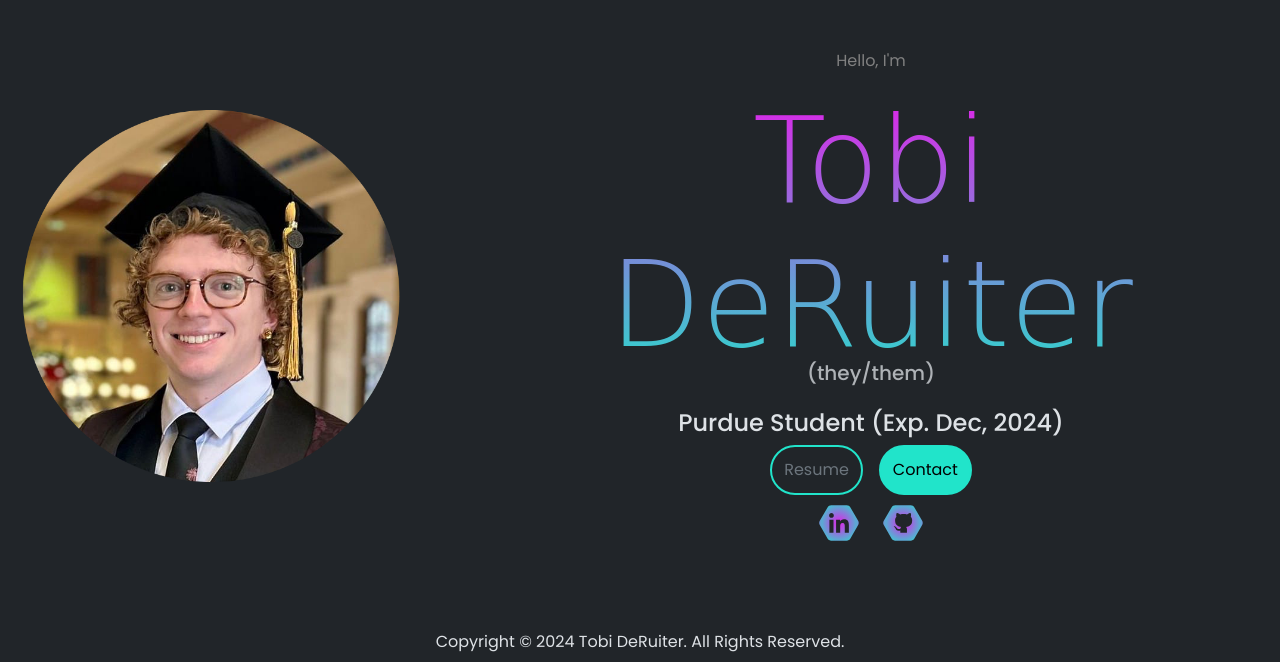
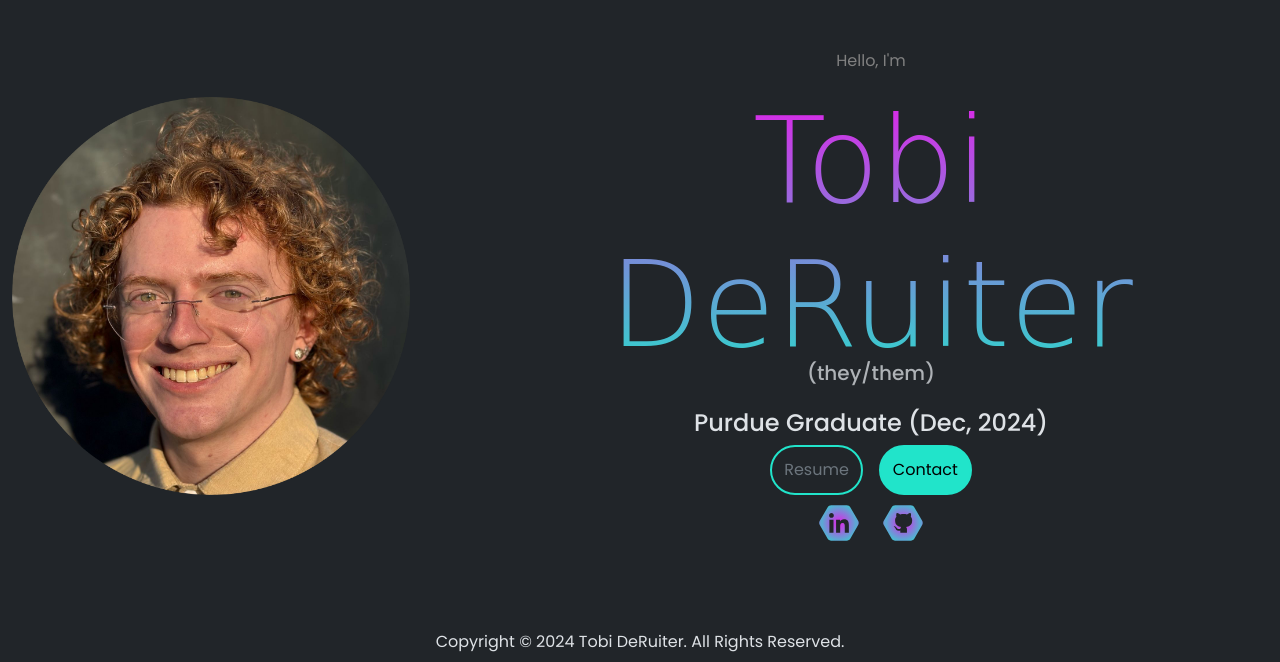
Before and after one commit to tobi-deruiter/Portfolio-Website, a Node server app: page / in a window 1280 px wide. Shown: the part 154-816 px from the top of the page. Run offline with Node 20, Linux system fonts and the light colour scheme; some libraries are stand-ins or nearby versions; some web fonts are replaced.

Commit message:
updated profile pic and "purdue student" to "purdue graduate"

```diff
--- a/functions/views/home.ejs
+++ b/functions/views/home.ejs
@@ -10,7 +10,7 @@
                 <p class="h7 text-center">Hello, I'm</p>
                 <h1 class="display-1 text-center">Tobi DeRuiter</h1>
                 <p class="h5 text-muted text-center mb-4">(they/them)</p>
-                <p class="h4 text-center">Purdue Student (Exp. Dec, 2024)</p>
+                <p class="h4 text-center">Purdue Graduate (Dec, 2024)</p>
                 <div class="btn-container container-fluid d-flex justify-content-center">
                     <button class="btn btn-outline-secondary me-2 rounded-pill" onclick="window.open('./assets/Resume_of_Tobi_DeRuiter.pdf')">
                         Resume
```
Also changed, not shown: functions/public/assets/profile-pic.png.
